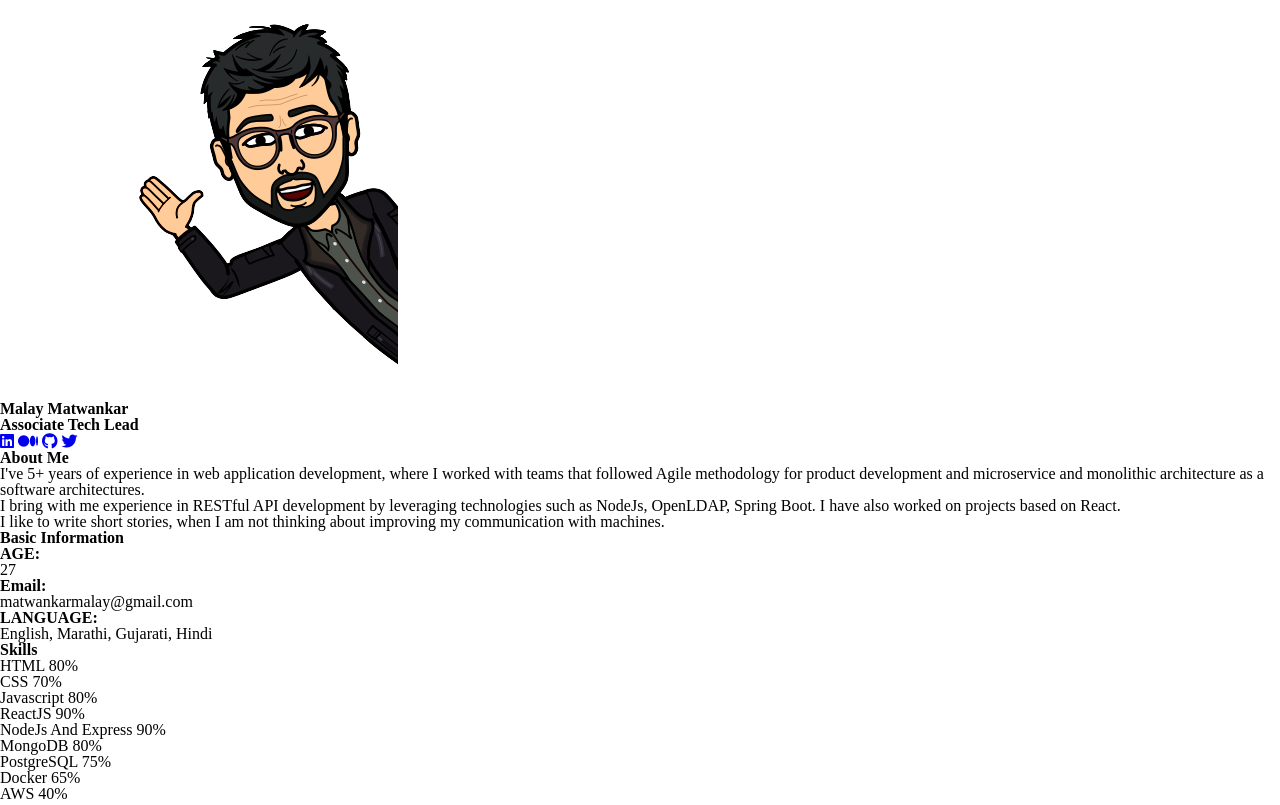
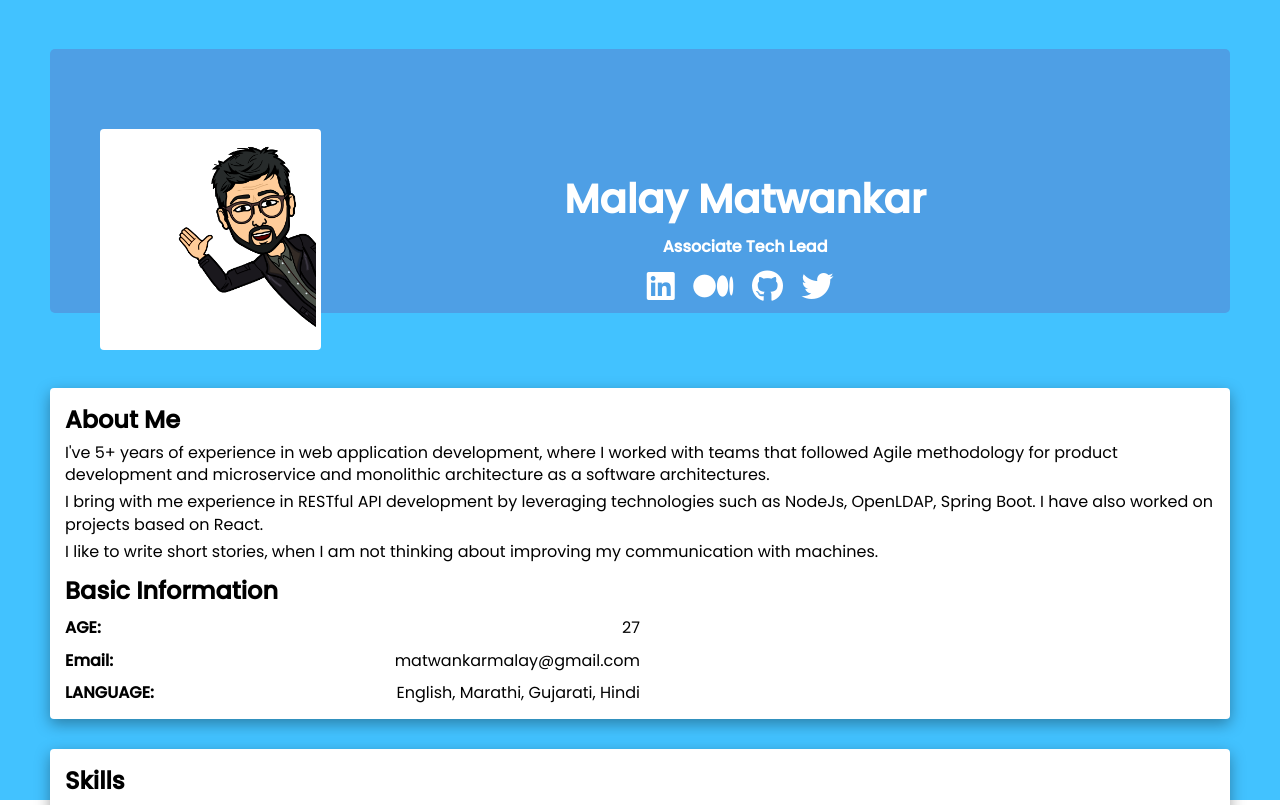
Before and after one commit to malaymatwankar/malaymatwankar.github.io, a plain HTML site: page index.html in a window 1280 px wide. Shown: the top 805 px of the page. Drawn offline with Linux system fonts and the light colour scheme.

Commit message:
Fixed css issue
- Incorrect css file was referenced, so changed it to point to valid file

```diff
--- a/index.html
+++ b/index.html
@@ -22,7 +22,7 @@
       crossorigin="anonymous"
     ></script>
     <link rel="stylesheet" href="./reset.css" type="text/css" />
-    <link rel="stylesheet" href="./styles.css" type="text/css" />
+    <link rel="stylesheet" href="./index.css" type="text/css" />
   </head>
   <body>
     <div class="App">
```
